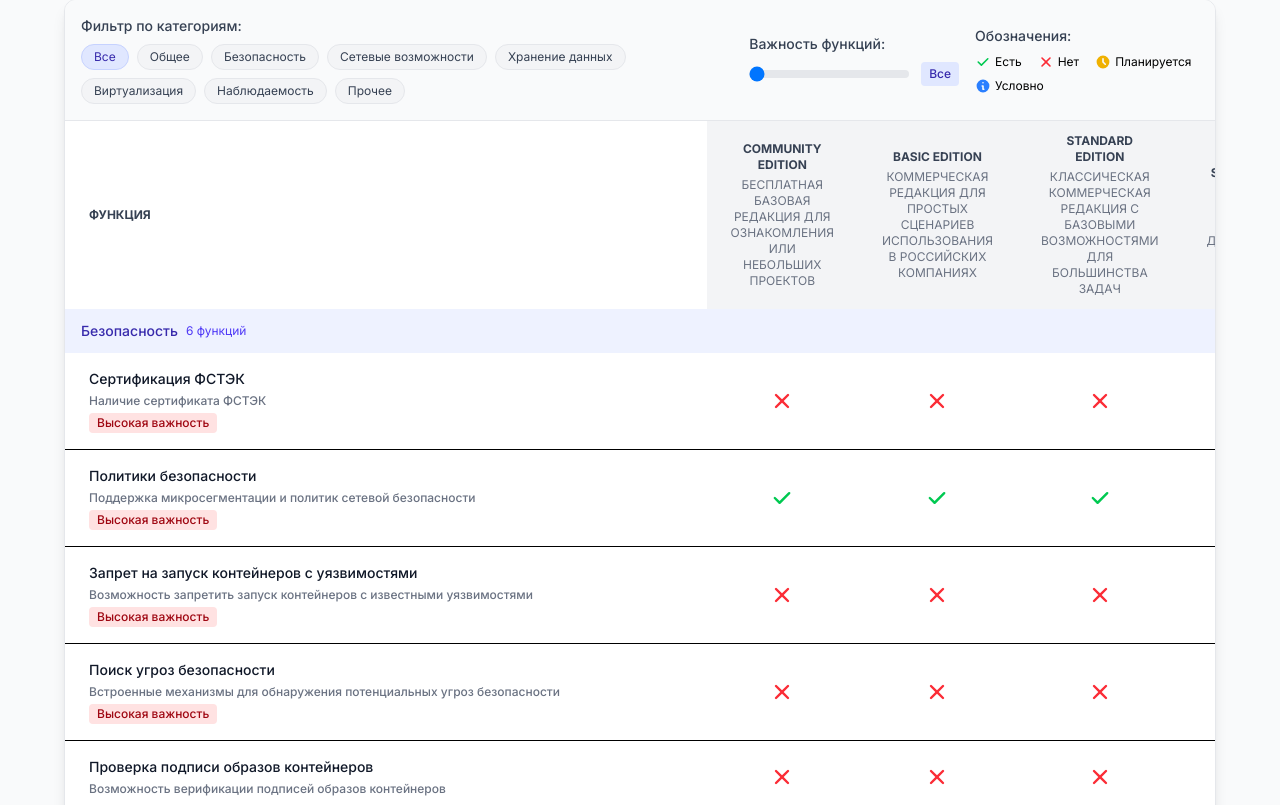
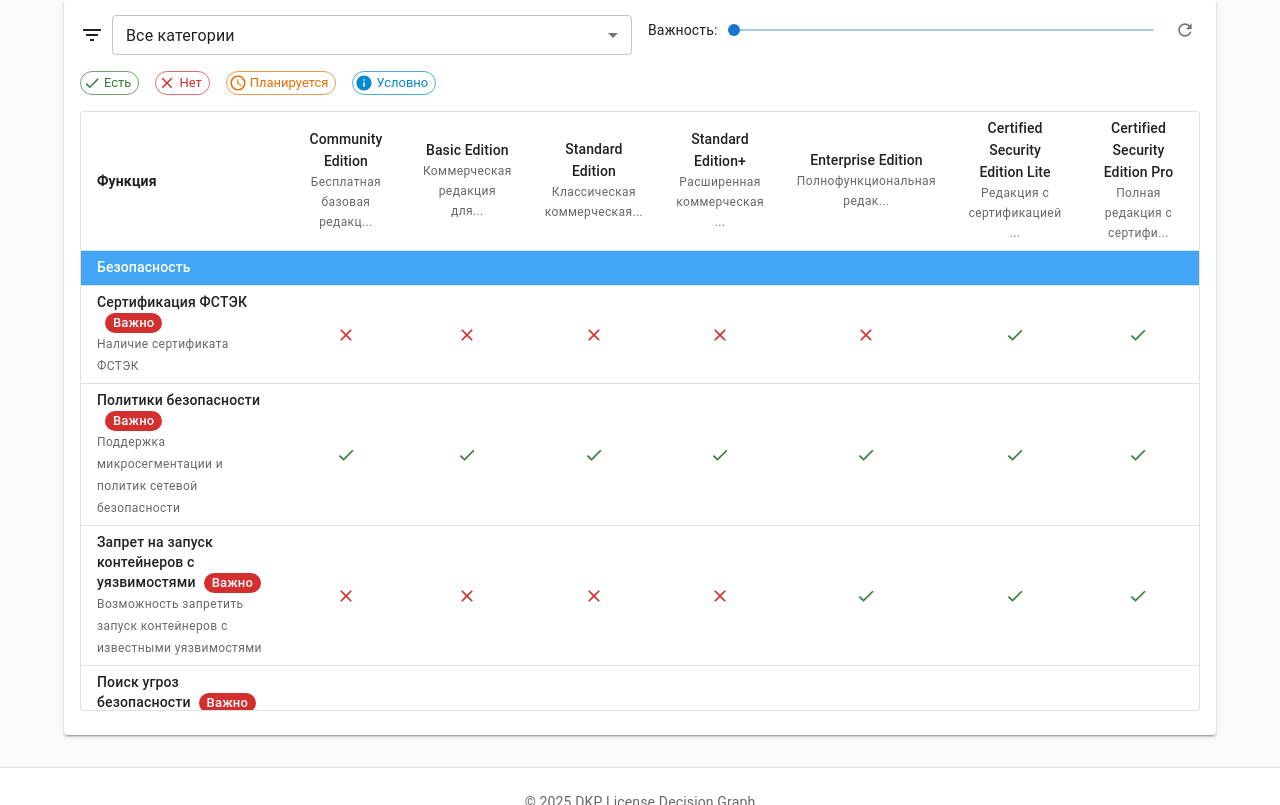
Before and after one commit to heAdz0r/dkp_license_graph, a Next.js app: page /compare in a window 1280 px wide. Shown: the part 995-1800 px from the top of the page. Built offline with nearby package versions, Linux system fonts and the light colour scheme.

Commit message:
Optimize ComparisonTable with Material UI components

```diff
--- a/src/components/ComparisonTable.tsx
+++ b/src/components/ComparisonTable.tsx
@@ -1,11 +1,41 @@
 import React, { useMemo, useState } from 'react';
 import { Edition, Feature, editions, features, CATEGORIES } from '@/data/licenseData';
+import {
+  Box,
+  Card,
+  CardContent,
+  Chip,
+  FormControl,
+  Grid,
+  IconButton,
+  MenuItem,
+  Paper,
+  Select,
+  Slider,
+  Stack,
+  Table,
+  TableBody,
+  TableCell,
+  TableContainer,
+  TableHead,
+  TableRow,
+  Typography,
+  useTheme
+} from '@mui/material';
+import CheckIcon from '@mui/icons-material/Check';
+import CloseIcon from '@mui/icons-material/Close';
+import AccessTimeIcon from '@mui/icons-material/AccessTime';
+import InfoIcon from '@mui/icons-material/Info';
+import FilterListIcon from '@mui/icons-material/FilterList';
+import RefreshIcon from '@mui/icons-material/Refresh';
 
 interface ComparisonTableProps {
   selectedEditions?: Edition[];
 }
 
 const ComparisonTable: React.FC<ComparisonTableProps> = ({ selectedEditions }) => {
+  const theme = useTheme();
+
   // Фильтр по категориям
   const [activeCategory, setActiveCategory] = useState<string | null>(null);
 
@@ -32,74 +62,25 @@
     });
   }, [activeCategory, minImportance]);
 
-  // Рендер значка статуса функции
+  // Рендер иконки для статуса функции
   const renderFeatureStatus = (edition: Edition, featureId: string) => {
     const status = edition.features[featureId];
 
     switch (status) {
       case 'present':
-        return (
-          <div className="flex justify-center">
-            <svg className="w-6 h-6 text-green-500" viewBox="0 0 20 20" fill="currentColor">
-              <path fillRule="evenodd" d="M16.707 5.293a1 1 0 010 1.414l-8 8a1 1 0 01-1.414 0l-4-4a1 1 0 011.414-1.414L8 12.586l7.293-7.293a1 1 0 011.414 0z" clipRule="evenodd" />
-            </svg>
-          </div>
-        );
+        return <CheckIcon fontSize="small" color="success" />;
       case 'absent':
-        return (
-          <div className="flex justify-center">
-            <svg className="w-6 h-6 text-red-500" viewBox="0 0 20 20" fill="currentColor">
-              <path fillRule="evenodd" d="M4.293 4.293a1 1 0 011.414 0L10 8.586l4.293-4.293a1 1 0 111.414 1.414L11.414 10l4.293 4.293a1 1 0 01-1.414 1.414L10 11.414l-4.293 4.293a1 1 0 01-1.414-1.414L8.586 10 4.293 5.707a1 1 0 010-1.414z" clipRule="evenodd" />
-            </svg>
-          </div>
-        );
+        return <CloseIcon fontSize="small" color="error" />;
       case 'planned':
-        return (
-          <div className="flex justify-center">
-            <svg className="w-6 h-6 text-yellow-500" viewBox="0 0 20 20" fill="currentColor">
-              <path fillRule="evenodd" d="M10 18a8 8 0 100-16 8 8 0 000 16zm1-12a1 1 0 10-2 0v4a1 1 0 00.293.707l2.828 2.829a1 1 0 101.415-1.415L11 9.586V6z" clipRule="evenodd" />
-            </svg>
-          </div>
-        );
+        return <AccessTimeIcon fontSize="small" color="warning" />;
       case 'conditionally-available':
-        return (
-          <div className="flex justify-center">
-            <svg className="w-6 h-6 text-blue-500" viewBox="0 0 20 20" fill="currentColor">
-              <path fillRule="evenodd" d="M18 10a8 8 0 11-16 0 8 8 0 0116 0zm-7-4a1 1 0 11-2 0 1 1 0 012 0zM9 9a1 1 0 000 2v3a1 1 0 001 1h1a1 1 0 100-2v-3a1 1 0 00-1-1H9z" clipRule="evenodd" />
-            </svg>
-          </div>
-        );
+        return <InfoIcon fontSize="small" color="info" />;
       default:
-        return (
-          <div className="flex justify-center">
-            <svg className="w-6 h-6 text-gray-300" viewBox="0 0 20 20" fill="currentColor">
-              <path fillRule="evenodd" d="M10 18a8 8 0 100-16 8 8 0 000 16zM8.707 7.293a1 1 0 00-1.414 1.414L8.586 10l-1.293 1.293a1 1 0 101.414 1.414L10 11.414l1.293 1.293a1 1 0 001.414-1.414L11.414 10l1.293-1.293a1 1 0 00-1.414-1.414L10 8.586 8.707 7.293z" clipRule="evenodd" />
-            </svg>
-          </div>
-        );
+        return <CloseIcon fontSize="small" color="disabled" />;
     }
   };
 
-  // Функция для отображения категории в виде заголовка с учетом сортировки
-  const renderCategoryHeader = (category: string) => {
-    const categoryFeatures = filteredFeatures.filter(feature => feature.category === category);
-    if (categoryFeatures.length === 0) return null;
-
-    return (
-      <tr key={`header-${category}`} className="bg-indigo-50">
-        <th colSpan={editionsToShow.length + 1} className="py-3 px-4 font-medium text-indigo-800 text-left">
-          <div className="flex items-center">
-            <span>{category}</span>
-            <span className="ml-2 text-xs text-indigo-600 font-normal">
-              {categoryFeatures.length} функций
-            </span>
-          </div>
-        </th>
-      </tr>
-    );
-  };
-
-  // Группировка функций по категориям для отображения
+  // Группировка функций по категориям
   const categoriesWithFeatures = useMemo(() => {
     const result: Record<string, Feature[]> = {};
 
@@ -113,172 +94,166 @@
     return result;
   }, [filteredFeatures]);
 
+  // Обработчик сброса фильтров
+  const handleResetFilters = () => {
+    setActiveCategory(null);
+    setMinImportance(0);
+  };
+
   return (
-    <div className="bg-white rounded-xl shadow-lg border border-gray-200 overflow-hidden">
-      {/* Фильтры и легенда */}
-      <div className="p-4 border-b border-gray-200 bg-gray-50">
-        <div className="flex flex-col lg:flex-row lg:justify-between lg:items-center gap-4">
-          {/* Фильтры категорий */}
-          <div>
-            <h3 className="text-sm font-medium text-gray-700 mb-2">Фильтр по категориям:</h3>
-            <div className="flex flex-wrap gap-2">
-              <button
-                onClick={() => setActiveCategory(null)}
-                className={`px-3 py-1 text-xs rounded-full ${
-                  activeCategory === null
-                    ? 'bg-indigo-100 text-indigo-800 border border-indigo-200'
-                    : 'bg-gray-100 text-gray-700 border border-gray-200 hover:bg-gray-200'
-                }`}
+    <Card elevation={2}>
+      <CardContent sx={{ p: 2 }}>
+        {/* Компактные фильтры */}
+        <Grid container spacing={2} sx={{ mb: 2 }}>
+          <Grid item xs={12} md={6}>
+            <Box display="flex" alignItems="center">
+              <FilterListIcon sx={{ mr: 1 }} />
+              <FormControl size="small" fullWidth>
+                <Select
+                  value={activeCategory || ''}
+                  onChange={(e) => setActiveCategory(e.target.value || null)}
+                  displayEmpty
                 >
-                Все
-              </button>
-
+                  <MenuItem value="">Все категории</MenuItem>
                   {Object.values(CATEGORIES).map(category => (
-                <button
-                  key={category}
-                  onClick={() => setActiveCategory(category)}
-                  className={`px-3 py-1 text-xs rounded-full ${
-                    activeCategory === category
-                      ? 'bg-indigo-100 text-indigo-800 border border-indigo-200'
-                      : 'bg-gray-100 text-gray-700 border border-gray-200 hover:bg-gray-200'
-                  }`}
-                >
-                  {category}
-                </button>
+                    <MenuItem key={category} value={category}>{category}</MenuItem>
                   ))}
-            </div>
-          </div>
-
-          {/* Фильтр важности */}
-          <div>
-            <h3 className="text-sm font-medium text-gray-700 mb-2">Важность функций:</h3>
-            <div className="flex items-center">
-              <input
-                type="range"
-                min="0"
-                max="10"
-                step="1"
+                </Select>
+              </FormControl>
+            </Box>
+          </Grid>
+          <Grid item xs={12} md={6}>
+            <Stack direction="row" spacing={2} alignItems="center">
+              <Typography variant="body2">Важность:</Typography>
+              <Slider
+                size="small"
                 value={minImportance}
-                onChange={e => setMinImportance(parseInt(e.target.value))}
-                className="w-40 h-2 bg-gray-200 rounded-lg appearance-none cursor-pointer"
+                onChange={(_, value) => setMinImportance(value as number)}
+                min={0}
+                max={10}
+                valueLabelDisplay="auto"
+                sx={{ flex: 1 }}
               />
-              <span className="ml-3 px-2 py-1 bg-indigo-100 text-indigo-800 rounded text-xs font-medium">
-                {minImportance > 0 ? `≥ ${minImportance}` : 'Все'}
-              </span>
-            </div>
-          </div>
+              <IconButton size="small" onClick={handleResetFilters}>
+                <RefreshIcon fontSize="small" />
+              </IconButton>
+            </Stack>
+          </Grid>
+        </Grid>
 
         {/* Легенда */}
-          <div>
-            <h3 className="text-sm font-medium text-gray-700 mb-2">Обозначения:</h3>
-            <div className="flex flex-wrap gap-x-4 gap-y-2">
-              <div className="flex items-center text-xs">
-                <svg className="w-4 h-4 text-green-500 mr-1" viewBox="0 0 20 20" fill="currentColor">
-                  <path fillRule="evenodd" d="M16.707 5.293a1 1 0 010 1.414l-8 8a1 1 0 01-1.414 0l-4-4a1 1 0 011.414-1.414L8 12.586l7.293-7.293a1 1 0 011.414 0z" clipRule="evenodd" />
-                </svg>
-                <span>Есть</span>
-              </div>
-
-              <div className="flex items-center text-xs">
-                <svg className="w-4 h-4 text-red-500 mr-1" viewBox="0 0 20 20" fill="currentColor">
-                  <path fillRule="evenodd" d="M4.293 4.293a1 1 0 011.414 0L10 8.586l4.293-4.293a1 1 0 111.414 1.414L11.414 10l4.293 4.293a1 1 0 01-1.414 1.414L10 11.414l-4.293 4.293a1 1 0 01-1.414-1.414L8.586 10 4.293 5.707a1 1 0 010-1.414z" clipRule="evenodd" />
-                </svg>
-                <span>Нет</span>
-              </div>
-
-              <div className="flex items-center text-xs">
-                <svg className="w-4 h-4 text-yellow-500 mr-1" viewBox="0 0 20 20" fill="currentColor">
-                  <path fillRule="evenodd" d="M10 18a8 8 0 100-16 8 8 0 000 16zm1-12a1 1 0 10-2 0v4a1 1 0 00.293.707l2.828 2.829a1 1 0 101.415-1.415L11 9.586V6z" clipRule="evenodd" />
-                </svg>
-                <span>Планируется</span>
-              </div>
-
-              <div className="flex items-center text-xs">
-                <svg className="w-4 h-4 text-blue-500 mr-1" viewBox="0 0 20 20" fill="currentColor">
-                  <path fillRule="evenodd" d="M18 10a8 8 0 11-16 0 8 8 0 0116 0zm-7-4a1 1 0 11-2 0 1 1 0 012 0zM9 9a1 1 0 000 2v3a1 1 0 001 1h1a1 1 0 100-2v-3a1 1 0 00-1-1H9z" clipRule="evenodd" />
-                </svg>
-                <span>Условно</span>
-              </div>
-            </div>
-          </div>
-        </div>
-      </div>
+        <Box sx={{ mb: 2, display: 'flex', gap: 2, flexWrap: 'wrap' }}>
+          <Chip
+            icon={<CheckIcon fontSize="small" />}
+            label="Есть"
+            size="small"
+            color="success"
+            variant="outlined"
+          />
+          <Chip
+            icon={<CloseIcon fontSize="small" />}
+            label="Нет"
+            size="small"
+            color="error"
+            variant="outlined"
+          />
+          <Chip
+            icon={<AccessTimeIcon fontSize="small" />}
+            label="Планируется"
+            size="small"
+            color="warning"
+            variant="outlined"
+          />
+          <Chip
+            icon={<InfoIcon fontSize="small" />}
+            label="Условно"
+            size="small"
+            color="info"
+            variant="outlined"
+          />
+        </Box>
 
         {/* Таблица сравнения */}
-      <div className="overflow-x-auto">
-        <table className="w-full text-sm text-left">
-          <thead className="text-xs text-gray-700 uppercase bg-gray-100 sticky top-0 z-10">
-            <tr>
-              <th scope="col" className="py-3 px-6 bg-white sticky left-0 z-20 shadow-sm">
-                Функция
-              </th>
+        <TableContainer component={Paper} variant="outlined" sx={{ maxHeight: 600 }}>
+          <Table stickyHeader size="small">
+            <TableHead>
+              <TableRow>
+                <TableCell sx={{ fontWeight: 'bold', minWidth: 200 }}>Функция</TableCell>
                 {editionsToShow.map(edition => (
-                <th key={edition.id} scope="col" className="py-3 px-6 text-center">
-                  <div>
-                    <div className="font-bold">{edition.name}</div>
-                    <div className="text-gray-500 text-xs font-normal mt-1">{edition.description}</div>
-                  </div>
-                </th>
+                  <TableCell key={edition.id} align="center" sx={{ minWidth: 120 }}>
+                    <Typography variant="subtitle2">{edition.name}</Typography>
+                    <Typography variant="caption" display="block" color="text.secondary">
+                      {edition.description.length > 25
+                        ? `${edition.description.substring(0, 25)}...`
+                        : edition.description}
+                    </Typography>
+                  </TableCell>
                 ))}
-            </tr>
-          </thead>
-
-          <tbody>
-            {/* Если нет функций после фильтрации */}
+              </TableRow>
+            </TableHead>
+            <TableBody>
               {filteredFeatures.length === 0 && (
-              <tr className="bg-white">
-                <td colSpan={editionsToShow.length + 1} className="py-10 px-6 text-center text-gray-500">
-                  <div className="flex flex-col items-center">
-                    <svg className="w-12 h-12 mb-3 text-gray-300" fill="none" viewBox="0 0 24 24" stroke="currentColor">
-                      <path strokeLinecap="round" strokeLinejoin="round" strokeWidth={1} d="M9.172 16.172a4 4 0 015.656 0M9 10h.01M15 10h.01M21 12a9 9 0 11-18 0 9 9 0 0118 0z" />
-                    </svg>
-                    <p>Нет функций, соответствующих выбранным фильтрам</p>
-                    <button
-                      onClick={() => {
-                        setActiveCategory(null);
-                        setMinImportance(0);
-                      }}
-                      className="mt-3 text-indigo-600 hover:text-indigo-800 text-sm font-medium"
-                    >
-                      Сбросить фильтры
-                    </button>
-                  </div>
-                </td>
-              </tr>
+                <TableRow>
+                  <TableCell colSpan={editionsToShow.length + 1} align="center" sx={{ py: 4 }}>
+                    <Typography color="text.secondary">
+                      Нет функций, соответствующих выбранным фильтрам
+                    </Typography>
+                    <Box mt={1}>
+                      <Chip
+                        label="Сбросить фильтры"
+                        onClick={handleResetFilters}
+                        color="primary"
+                        size="small"
+                      />
+                    </Box>
+                  </TableCell>
+                </TableRow>
               )}
 
-            {/* Отображаем функции, сгруппированные по категориям */}
               {Object.entries(categoriesWithFeatures).map(([category, categoryFeatures]) => (
                 <React.Fragment key={category}>
-                {renderCategoryHeader(category)}
+                  <TableRow>
+                    <TableCell
+                      colSpan={editionsToShow.length + 1}
+                      sx={{ bgcolor: theme.palette.primary.light, color: theme.palette.primary.contrastText }}
+                    >
+                      <Typography variant="subtitle2">{category}</Typography>
+                    </TableCell>
+                  </TableRow>
 
                   {categoryFeatures.map(feature => (
-                  <tr key={feature.id} className="bg-white border-b hover:bg-gray-50">
-                    <th scope="row" className="py-4 px-6 font-medium text-gray-900 whitespace-nowrap bg-white sticky left-0 z-10">
-                      <div>
-                        <div className="font-medium">{feature.name}</div>
-                        <div className="text-xs text-gray-500 mt-1">{feature.description}</div>
+                    <TableRow key={feature.id} hover>
+                      <TableCell>
+                        <Typography variant="body2" sx={{ fontWeight: 'medium' }}>
+                          {feature.name}
                           {feature.importance >= 8 && (
-                          <span className="inline-flex items-center mt-1 px-2 py-0.5 rounded text-xs font-medium bg-red-100 text-red-800">
-                            Высокая важность
-                          </span>
+                            <Chip
+                              label="Важно"
+                              size="small"
+                              color="error"
+                              sx={{ ml: 1, height: 20 }}
+                            />
                           )}
-                      </div>
-                    </th>
+                        </Typography>
+                        <Typography variant="caption" color="text.secondary">
+                          {feature.description}
+                        </Typography>
+                      </TableCell>
 
                       {editionsToShow.map(edition => (
-                      <td key={`${edition.id}-${feature.id}`} className="py-4 px-6">
+                        <TableCell key={`${edition.id}-${feature.id}`} align="center">
                           {renderFeatureStatus(edition, feature.id)}
-                      </td>
+                        </TableCell>
                       ))}
-                  </tr>
+                    </TableRow>
                   ))}
                 </React.Fragment>
               ))}
-          </tbody>
-        </table>
-      </div>
-    </div>
+            </TableBody>
+          </Table>
+        </TableContainer>
+      </CardContent>
+    </Card>
   );
 };
 
```
Lines whose indentation alone changed are shown as unchanged.
